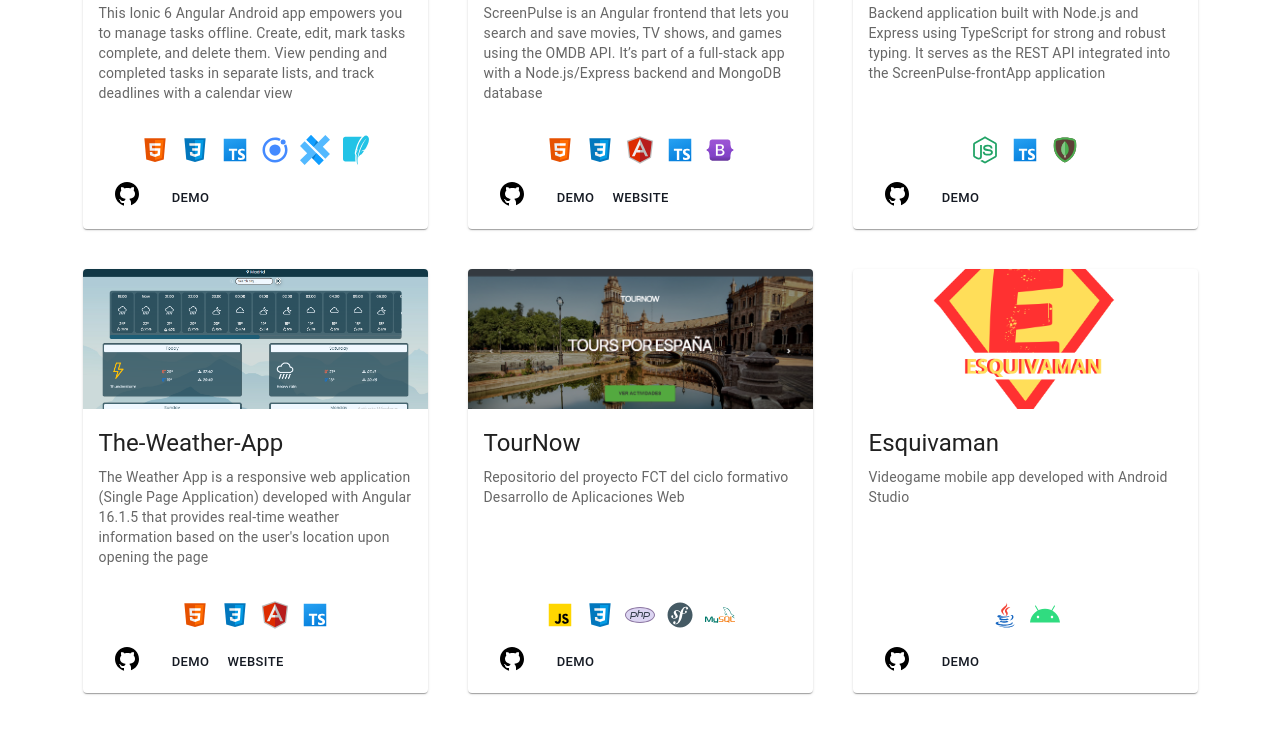
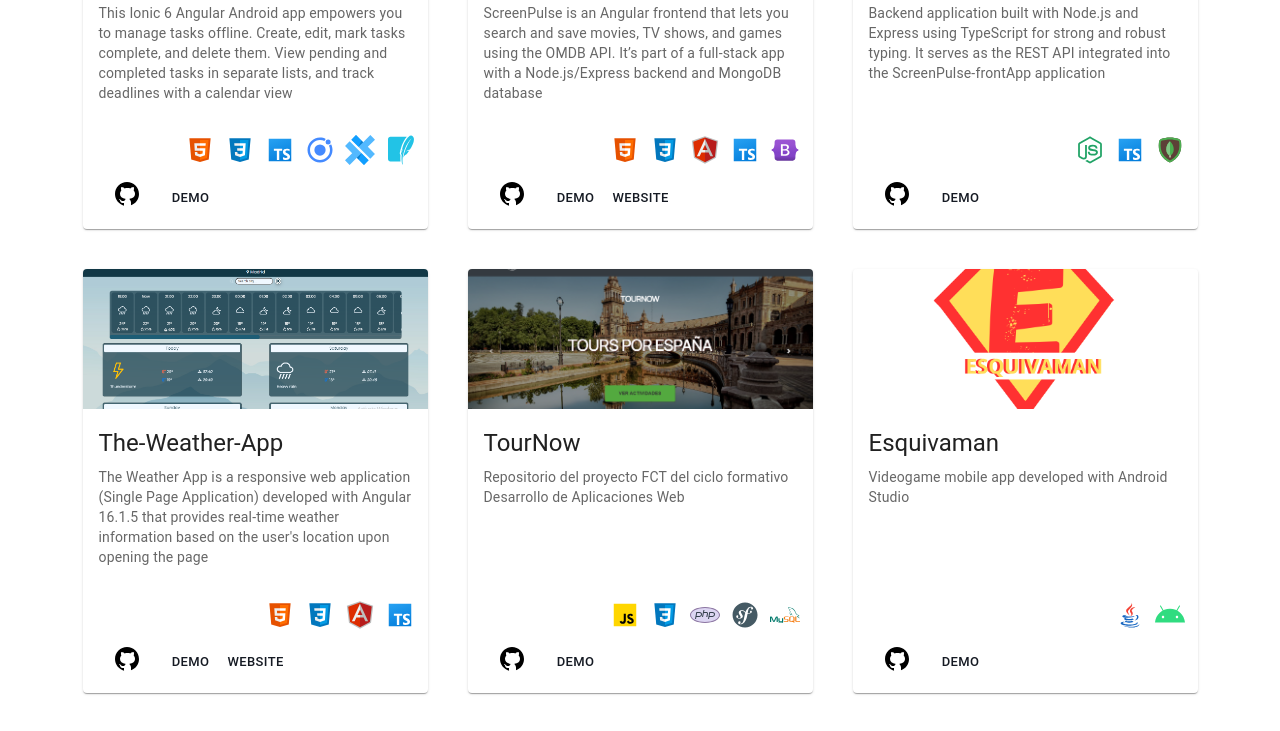
Before and after one commit to EduGese/Portfolio, a React (Vite) app: page / in a window 1280 px wide. Shown: the part 2120-2851 px from the top of the page. Built offline with nearby package versions, Linux system fonts and the light colour scheme; a web font is replaced by a local one.

Commit message:
Set tech logos card to start

```diff
--- a/src/components/Card.jsx
+++ b/src/components/Card.jsx
@@ -72,7 +72,7 @@ export default function MediaCard({ name, image, description, technologies, ghLi
           width: '100%',
           marginLeft: 'auto',
           marginRight: 'auto',
-          justifyContent: 'center',
+          justifyContent: 'end',
           flexWrap: 'wrap',
           padding: '10px 0',
         }}>
```
